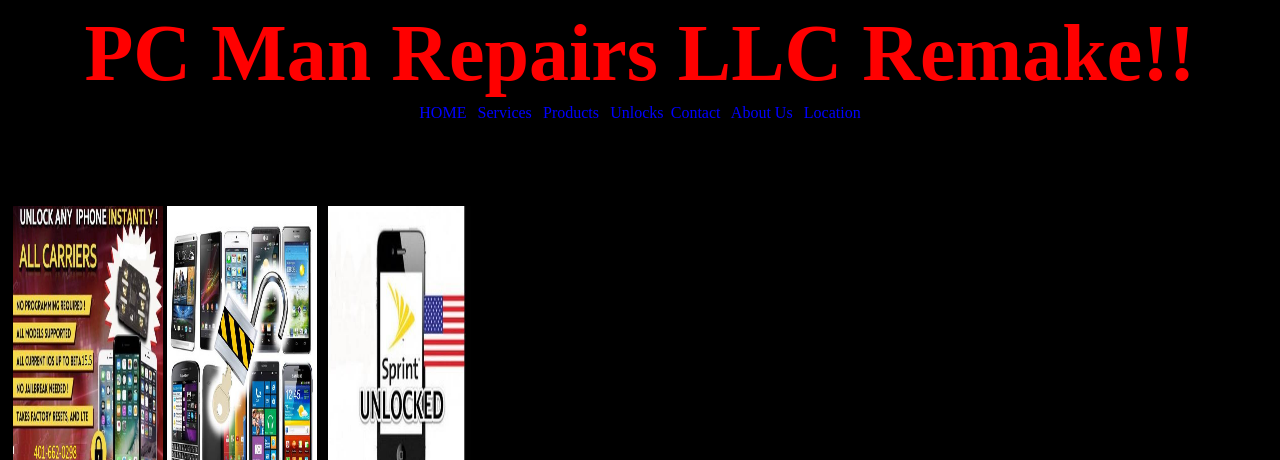
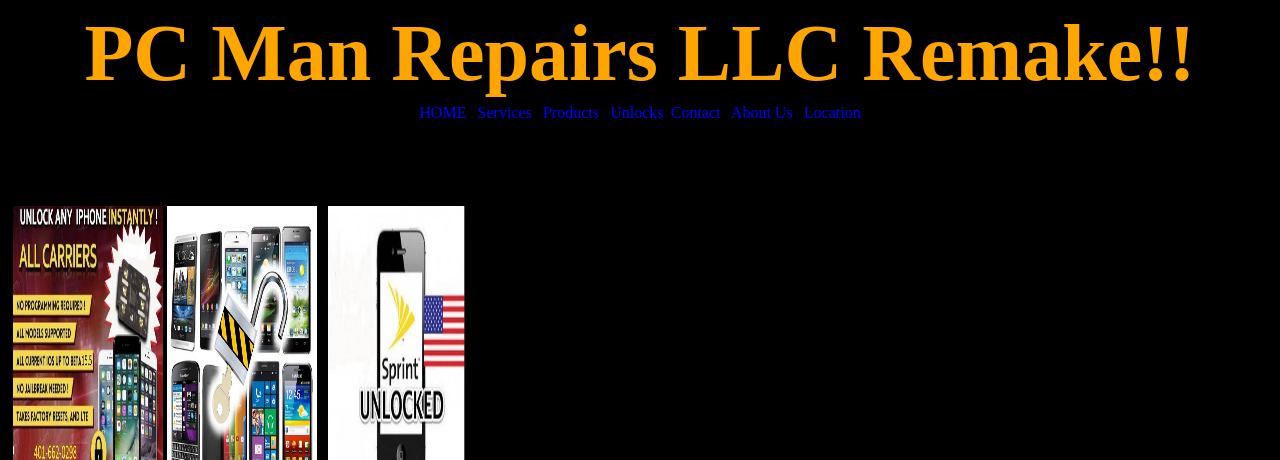
Before and after one commit to jjayare/jjayare.github.io, a plain HTML site: page index.html in a window 1280 px wide. Shown: the top 460 px of the page. Drawn offline with Linux system fonts and the light colour scheme.

```diff
--- a/styles.css
+++ b/styles.css
@@ -107,3 +107,7 @@ a[href="pcmanremake.html"] {
        background-color: white;
        height:600px;
 }
+h1{
+       text-decoration:none;
+       Color:orange;
+}
```
